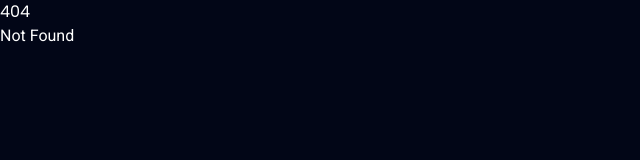
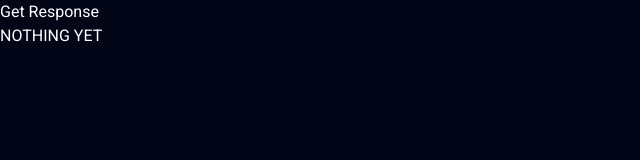
Before and after one commit to edis0n-zhang/gaucho-genie, a SvelteKit app in the folder frontend/: page /chattest in a window 1280 px wide. Before the commit this address had no page. Shown: the top 160 px of the page, without its empty margins (0-640 px from the left). Built offline with nearby package versions, Linux system fonts and the light colour scheme.

Commit message:
flask test

```diff
--- /dev/null
+++ b/frontend/src/routes/chattest/+page.svelte
@@ -0,0 +1,36 @@
+<script>
+	import { writable } from 'svelte/store';
+
+	const responseOutput = writable('');
+	let userInput = 'What is the hardest machine learning class at UCSB';
+	const conversationHistory = writable('');
+
+	responseOutput.set('NOTHING YET');
+
+	async function get_response() {
+		try {
+			const response = await fetch(
+				`http://127.0.0.1:5000/get_response?input=${encodeURIComponent(userInput)}&conversation_history=${encodeURIComponent(conversationHistory)}`
+			);
+			if (response.ok) {
+				const data = await response.json();
+				conversationHistory.set(data.conversation_history); // Update conversation history
+				responseOutput.set(data.output); // Update response output
+			} else {
+				console.error('Failed to fetch response');
+			}
+		} catch (error) {
+			console.error('Error fetching response:', error);
+		}
+	}
+</script>
+
+<main>
+	<button on:click={get_response}>Get Response</button>
+	<div>
+		{$responseOutput}
+	</div>
+	<div>
+		{$conversationHistory}
+	</div>
+</main>
```
